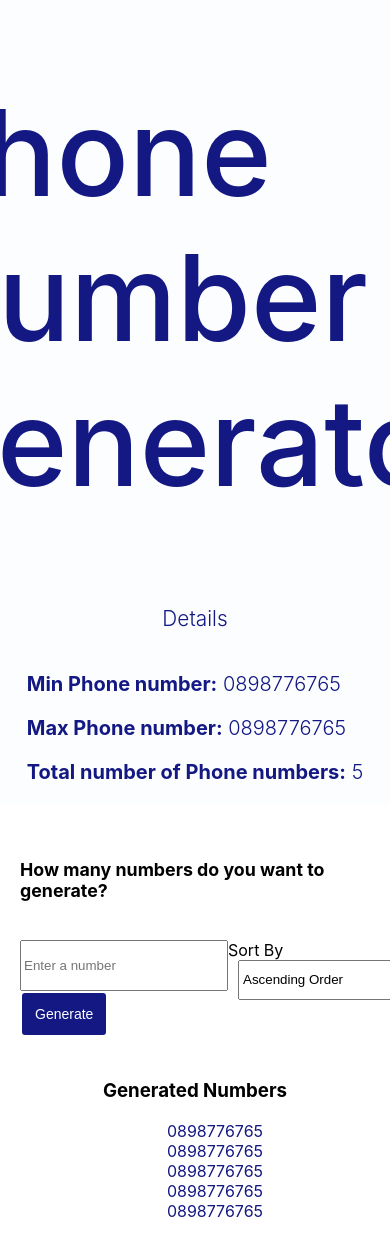
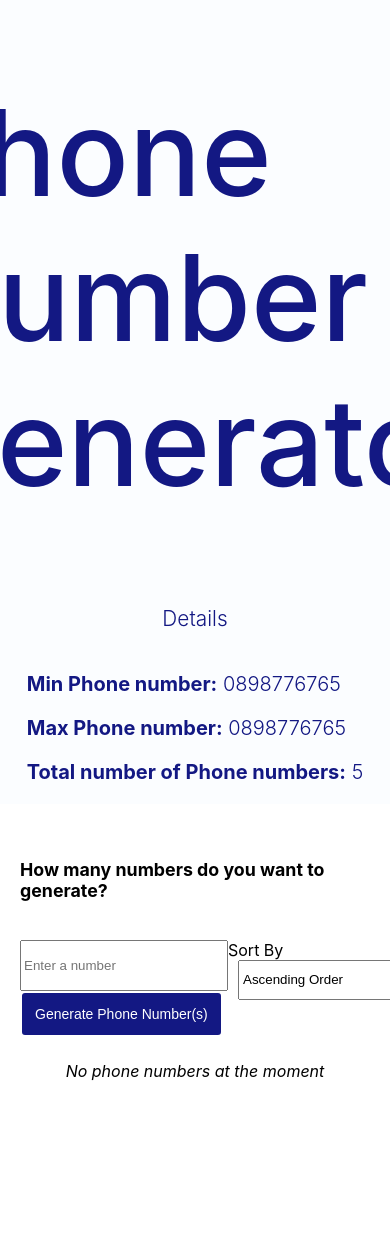
Before and after one commit to codestaintin/Random-Number-Generator, a React (Create React App) app: page / in a window 390 px wide. Shown: the top 1256 px of the page. After the commit the page ends 1153 px from the top, so only its background shows below. Built offline with nearby package versions, Linux system fonts and the light colour scheme; a web font is replaced by a local one.

Commit message:
Generate Phone Numbers
- add error component
- update input component
- update app stylesheet
- add generate phone number function to App.js
- update phone number component

```diff
--- a/src/App.css
+++ b/src/App.css
@@ -25,6 +25,7 @@
 .wrapper {
     flex: 1 1 50%;
     padding: 40px 20px;
+    overflow: scroll;
 }
 .App-subtitle {
     display: flex;
--- a/src/App.js
+++ b/src/App.js
@@ -5,21 +5,74 @@ import SubHeader from './components/Header/SubHeader'
 import Input from './components/Input/Input';
 import PhoneNumbers from './components/PhoneNumbers/PhoneNumber';
 import SortBy from './components/Sort/SortBy';
+import Error from './components/Error/Error';
 
 
 class App extends Component {
+  state = {
+    error: false,
+    message: "",
+    bound: 1,
+    phoneNumbers: []
+  };
+
+  handleNumberGeneration = event => {
+    event.preventDefault();
+    const { bound } = this.state;
+    if (bound > 10000) return this.setState({
+      error: true,
+      message: "Please enter a number less than 10000"
+    });
+    let phoneNumbers = [];
+    let phoneNumber = 0;
+    while (phoneNumber < bound) {
+      phoneNumbers.push('0' + Math.floor(Math.random() * 900000000 + 100000000));
+      phoneNumber++;
+    }
+    return this.setState({
+      phoneNumbers
+    });
+  };
+
+  handleInput = async event => {
+    event.preventDefault();
+    const bound = event.target.value;
+    try {
+      if (Math.floor(Number(bound))) {
+        this.setState({
+          bound
+        })
+      }
+    } catch (e) {
+      this.setState({
+        error: true,
+        message: "An error occurred during this operation"
+      })
+    }
+  };
+
   render() {
+    const { error, message, phoneNumbers } = this.state;
     return (
       <Fragment>
         <Header />
         <div className="wrapper">
           <SubHeader />
           <div className="App-body">
+            <Error
+              error={error}
+              message={message}
+            />
             <div className="input-wrapper">
-              <Input />
+              <Input
+                onClick={this.handleNumberGeneration}
+                onChange={this.handleInput}
+              />
               <SortBy />
             </div>
-            <PhoneNumbers />
+            <PhoneNumbers
+              phoneNumbers={phoneNumbers}
+            />
           </div>
         </div>
       </Fragment>
--- /dev/null
+++ b/src/components/Error/Error.js
@@ -0,0 +1,19 @@
+import React from 'react';
+import PropTypes from 'prop-types';
+
+const Error = ({ error, message }) => (
+  <div>
+    {
+      error && <div>
+        {message}
+      </div>
+    }
+  </div>
+);
+
+Error.propTypes = {
+  error: PropTypes.bool.isRequired,
+  message: PropTypes.string.isRequired
+};
+
+export default Error;
--- a/src/components/Input/Input.js
+++ b/src/components/Input/Input.js
@@ -1,14 +1,20 @@
 import React from 'react';
+import PropTypes from 'prop-types';
 
-
-const Input = () => (
+const Input = ({ onClick, onChange }) => (
   <div>
     <input
       type="number"
       placeholder="Enter a number"
+      onChange={onChange}
     />
-    <button>Generate</button>
+    <button onClick={onClick}>Generate Phone Number(s)</button>
   </div>
 );
 
+Input.propTypes = {
+  onClick: PropTypes.func.isRequired,
+  onChange: PropTypes.func.isRequired,
+};
+
 export default Input;
--- a/src/components/PhoneNumbers/PhoneNumber.js
+++ b/src/components/PhoneNumbers/PhoneNumber.js
@@ -1,15 +1,19 @@
 import React from 'react';
 
-const GeneratedNumbers = () => (
+const GeneratedNumbers = ({ phoneNumbers }) => (
   <div>
-    <h3><b>Generated Numbers</b></h3>
+    { phoneNumbers.length > 1 ?
+      <h3><b>Generated Phone Numbers</b></h3>
+      :
+      <span><i>No phone numbers at the moment</i></span>
+    }
     <div>
       <ul className="generated-phone-numbers">
-        <li>0898776765</li>
-        <li>0898776765</li>
-        <li>0898776765</li>
-        <li>0898776765</li>
-        <li>0898776765</li>
+        {
+          phoneNumbers && phoneNumbers.map(number => (
+            <li key={number}>{number}</li>
+          ))
+        }
       </ul>
     </div>
   </div>
```
Also changed, not shown: 1 other file (tests, documents, lock files or other folders).
